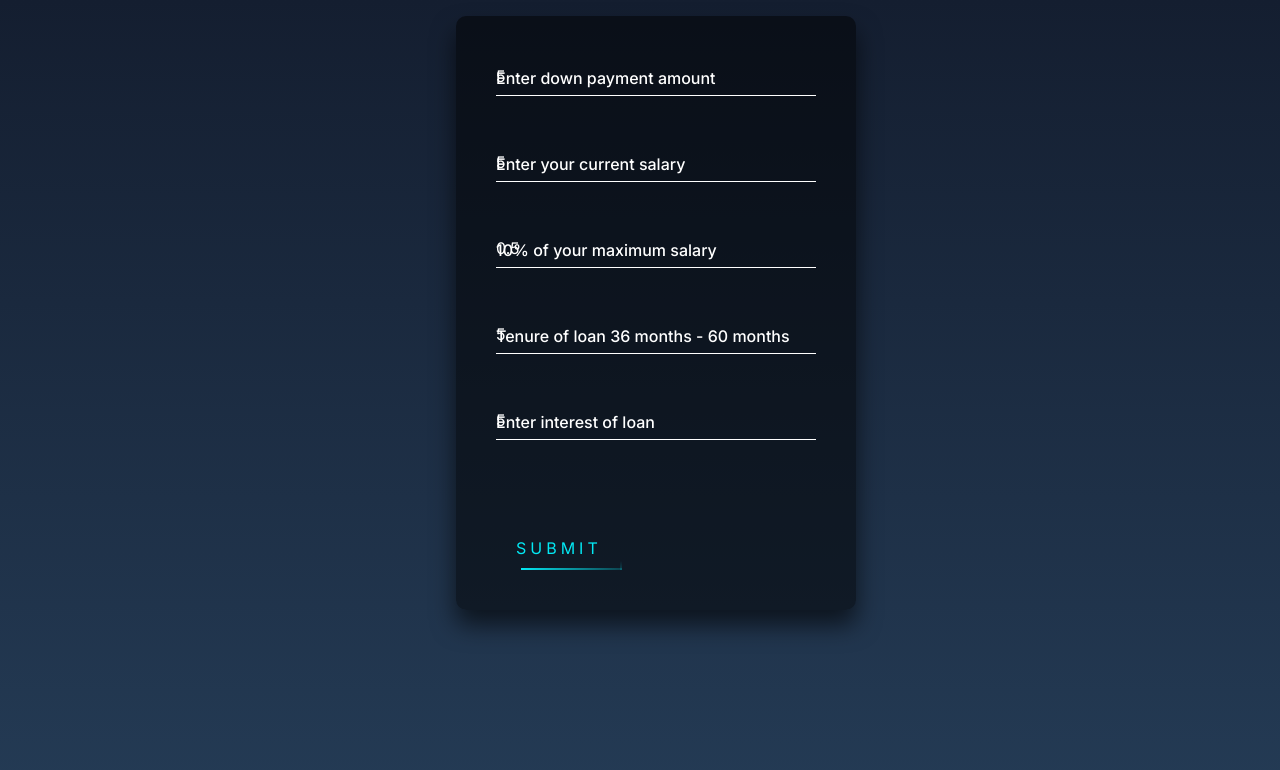
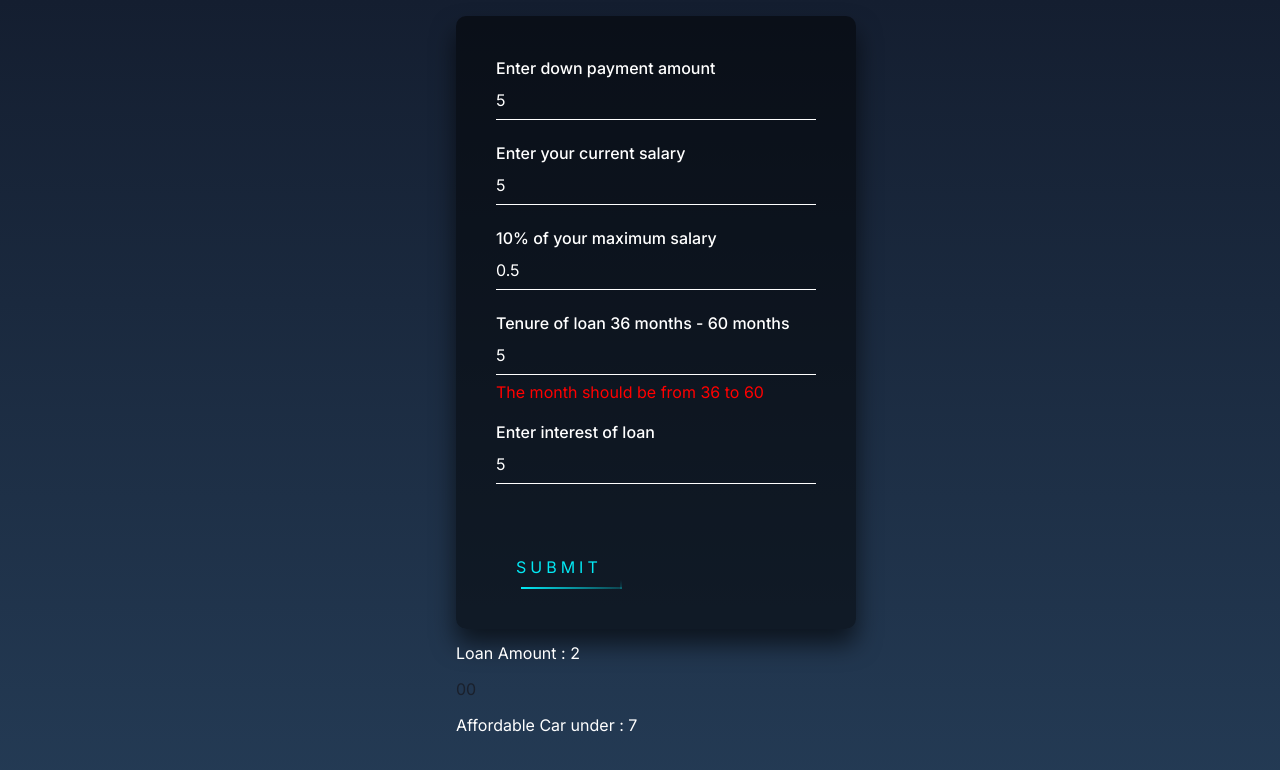
Before and after one commit to Rupit-Prajapati-AT/loan-calculator, a Next.js app: page / in a window 1280 px wide. Both pictures are taken after typing "5", "5", "5", "5", "5" into the empty fields and a click on the button "SUBMIT". Shown: the top 770 px of the page. Built offline with nearby package versions, Linux system fonts and the light colour scheme.

Commit message:
logic chnages

```diff
--- a/src/app/globals.css
+++ b/src/app/globals.css
@@ -1,9 +1,14 @@
+* {
+  margin: 0px;
+  padding: 0px;
+  box-sizing: border-box;
+}
 html {
   height: 100%;
 }
 body {
-  margin:0;
-  padding:0;
+  margin: 0;
+  padding: 0;
   font-family: sans-serif;
   background: linear-gradient(#141e30, #243b55) !important;
 }
@@ -11,42 +16,31 @@ body {
 .car-calculator {
   width: 400px;
   padding: 40px;
-  background: rgba(0,0,0,.5);
+  background: rgba(0, 0, 0, 0.5);
   box-sizing: border-box;
-  box-shadow: 0 15px 25px rgba(0,0,0,.6);
+  box-shadow: 0 15px 25px rgba(0, 0, 0, 0.6);
   border-radius: 10px;
 }
 .car-calculator input {
   width: 100%;
-  padding: 10px 0;
+  padding:  0;
   font-size: 16px;
   color: #fff;
-  margin-bottom: 30px;
+  margin-bottom: 5px;
   border: none !important;
   border-bottom: 1px solid #fff !important;
   outline: none;
   background: transparent;
   border-radius: 0px;
   box-shadow: none !important;
-
 }
 .car-calculator label {
-  position: absolute;
-  top:0;
-  left: 0;
-  padding: 10px 0;
+  margin: 0px;
   font-size: 16px;
   color: #fff;
   pointer-events: none;
-  transition: .5s;
+  transition: 0.5s;
 }
-.car-calculator input:focus ~ label {
-  top: -20px;
-  left: 0;
-  color: #03e9f4;
-  font-size: 12px;
-}
-
 .car-calculator button {
   position: relative;
   display: inline-block;
@@ -56,19 +50,17 @@ body {
   text-decoration: none;
   text-transform: uppercase;
   overflow: hidden;
-  transition: .5s;
+  transition: 0.5s;
   margin-top: 40px;
-  letter-spacing: 4px
+  letter-spacing: 4px;
 }
 
 .car-calculator button:hover {
   background: #03e9f4;
   color: #fff;
   border-radius: 5px;
-  box-shadow: 0 0 5px #03e9f4,
-              0 0 25px #03e9f4,
-              0 0 50px #03e9f4,
-              0 0 100px #03e9f4;
+  box-shadow: 0 0 5px #03e9f4, 0 0 25px #03e9f4, 0 0 50px #03e9f4,
+    0 0 100px #03e9f4;
 }
 .car-calculator button span {
   position: absolute;
@@ -88,7 +80,8 @@ body {
   0% {
     left: -100%;
   }
-  50%,100% {
+  50%,
+  100% {
     left: 100%;
   }
 }
@@ -100,14 +93,15 @@ body {
   height: 100%;
   background: linear-gradient(180deg, transparent, #03e9f4);
   animation: btn-anim2 1s linear infinite;
-  animation-delay: .25s
+  animation-delay: 0.25s;
 }
 
 @keyframes btn-anim2 {
   0% {
     top: -100%;
   }
-  50%,100% {
+  50%,
+  100% {
     top: 100%;
   }
 }
@@ -119,14 +113,15 @@ body {
   height: 2px;
   background: linear-gradient(270deg, transparent, #03e9f4);
   animation: btn-anim3 1s linear infinite;
-  animation-delay: .5s
+  animation-delay: 0.5s;
 }
 
 @keyframes btn-anim3 {
   0% {
     right: -100%;
   }
-  50%,100% {
+  50%,
+  100% {
     right: 100%;
   }
 }
@@ -138,14 +133,15 @@ body {
   height: 100%;
   background: linear-gradient(360deg, transparent, #03e9f4);
   animation: btn-anim4 1s linear infinite;
-  animation-delay: .75s
+  animation-delay: 0.75s;
 }
 
 @keyframes btn-anim4 {
   0% {
     bottom: -100%;
   }
-  50%,100% {
+  50%,
+  100% {
     bottom: 100%;
   }
 }
--- a/src/app/page.jsx
+++ b/src/app/page.jsx
@@ -25,28 +25,18 @@ export default function Home() {
     e.preventDefault();
     if (!downPayment) {
       setError(true);
-    } else {
-      setError(false);
     }
     if (!salary) {
       setError(true);
-    } else {
-      setError(false);
     }
     if (!maxSalary) {
       setError(true);
-    } else {
-      setError(false);
     }
     if (!tenure) {
       setError(true);
-    } else {
-      setError(false);
     }
     if (!interest) {
       setError(true);
-    } else {
-      setError(false);
     }
     var monthlyInterestRate = interest / 12 / 100;
     var amountWithoutInterest = Math.floor(
@@ -54,10 +44,8 @@ export default function Home() {
         (monthlyInterestRate * Math.pow(1 + monthlyInterestRate, tenure))
     );
     setLoanAmount(amountWithoutInterest);
-    var totalInterestAmount = Math.floor(maxSalary * tenure);
+    var totalInterestAmount = parseInt(Math.floor(maxSalary * tenure));
     setTotalInterestAmount(totalInterestAmount - amountWithoutInterest);
-    var payment = parseInt(downPayment);
-    setAffordableAmount(payment + totalInterestAmount);
   };
 
   return (
@@ -65,12 +53,14 @@ export default function Home() {
       <Box maxW="400px" m="auto" p="4">
         <form onSubmit={calculateLoanAmount} className="car-calculator">
           <FormControl id="downPayment" mb="4">
+            <FormLabel htmlFor="downPayment">
+              Enter down payment amount
+            </FormLabel>
             <Input
               value={downPayment}
               onChange={(e) => setDownPayment(e.target.value)}
               type="number"
             />
-            <FormLabel htmlFor="downPayment">Enter down payment amount</FormLabel>
             {error && !downPayment ? (
               <Text color={"red"}>Provide the value for above</Text>
             ) : (
@@ -78,6 +68,9 @@ export default function Home() {
             )}
           </FormControl>
           <FormControl id="downPayment" mb="4">
+            <FormLabel htmlFor="downPayment">
+              Enter your current salary
+            </FormLabel>
             <Input
               value={salary}
               onChange={(e) => {
@@ -86,7 +79,6 @@ export default function Home() {
               }}
               type="number"
             />
-            <FormLabel htmlFor="downPayment">Enter your current salary</FormLabel>
             {error && !salary ? (
               <Text color={"red"}>Provide the value for above</Text>
             ) : (
@@ -94,6 +86,9 @@ export default function Home() {
             )}
           </FormControl>
           <FormControl id="downPayment" mb="4">
+            <FormLabel htmlFor="downPayment">
+              10% of your maximum salary
+            </FormLabel>
             <Input
               value={maxSalary}
               onChange={(e) => {
@@ -103,9 +98,6 @@ export default function Home() {
               }}
               type="number"
             />
-            <FormLabel htmlFor="downPayment">
-              10% of your maximum salary
-            </FormLabel>
             {error && !maxSalary ? (
               <Text color={"red"}>Maximum of 10% of your salary</Text>
             ) : (
@@ -113,41 +105,46 @@ export default function Home() {
             )}
           </FormControl>
           <FormControl id="downPayment" mb="4">
+            <FormLabel htmlFor="downPayment">
+              Tenure of loan 36 months - 60 months
+            </FormLabel>
             <Input
               value={tenure}
-              onBlur={(e) => {
-                if (e.target.value >= 36 && e.target.value <= 60) {
-                  setTenure(e.target.value);
-                } else {
-                  setError(true);
-                }
+              onChange={(e) => {
+                setTenure(e.target.value);
               }}
               type="number"
             />
-            <FormLabel htmlFor="downPayment">
-              Tenure of loan 36 months - 60 months
-            </FormLabel>
             {error && !tenure ? (
               <Text color={"red"}>Enter tenure of loan in month</Text>
             ) : (
               ""
             )}
-            {/* {error ? "The month should be from 36 to 60" : ""} */}
+            {(tenure && tenure < 36) || tenure > 60 ? (
+              <Text color={"red"}>The month should be from 36 to 60</Text>
+            ) : (
+              ""
+            )}
           </FormControl>
           <FormControl id="downPayment" mb="4">
+            <FormLabel htmlFor="downPayment">Enter interest of loan</FormLabel>
             <Input
               value={interest}
               onChange={(e) => setInterest(e.target.value)}
               type="number"
             />
-            <FormLabel htmlFor="downPayment">Enter interest of loan</FormLabel>
             {error && !interest ? (
               <Text color={"red"}>Provide the value for above</Text>
             ) : (
               ""
             )}
+            {(interest && interest < 0) || interest > 12 ? (
+              <Text color={"red"}>The interest should be from 0 to 12</Text>
+            ) : (
+              ""
+            )}
           </FormControl>
-          <button type="submit" >
+          <button type="submit">
             <span></span>
             <span></span>
             <span></span>
@@ -155,19 +152,27 @@ export default function Home() {
             Submit
           </button>
         </form>
-        <Flex flexDir={'column'} gap={3} pt={3}>
-        {!error && !isNaN(loanAmount) && <Text>Loan Amount : {loanAmount}</Text>}
-        {!error && !isNaN(totalInterestAmount) && (
-          <Text>Interest on Loan Amount : {totalInterestAmount}</Text>
-        )}
-        {!error && !isNaN(loanAmount) && !isNaN(totalInterestAmount) && (
-          <Text>
-            Total Loan Amount with Interest : {loanAmount + totalInterestAmount}
-          </Text>
-        )}
-        {!error && !isNaN(affordableAmount) && (
-          <Text>Affordable Car under : {affordableAmount}</Text>
-        )}
+        <Flex flexDir={"column"} gap={3} pt={3}>
+          {!error && loanAmount && (
+            <Text color={"#fff"}>Loan Amount : {loanAmount}</Text>
+          )}
+          {!error && totalInterestAmount && (
+            <Text color={"#fff"}>
+              Interest on Loan Amount : {totalInterestAmount}
+            </Text>
+          )}
+          {!error && loanAmount && totalInterestAmount && (
+            <Text color={"#fff"}>
+              Total Loan Amount with Interest :{" "}
+              {loanAmount + totalInterestAmount}
+            </Text>
+          )}
+          {!error && downPayment && (
+            <Text color={"#fff"}>
+              Affordable Car under :{" "}
+              {loanAmount + totalInterestAmount + parseInt(downPayment)}
+            </Text>
+          )}
         </Flex>
       </Box>
     </>
```
